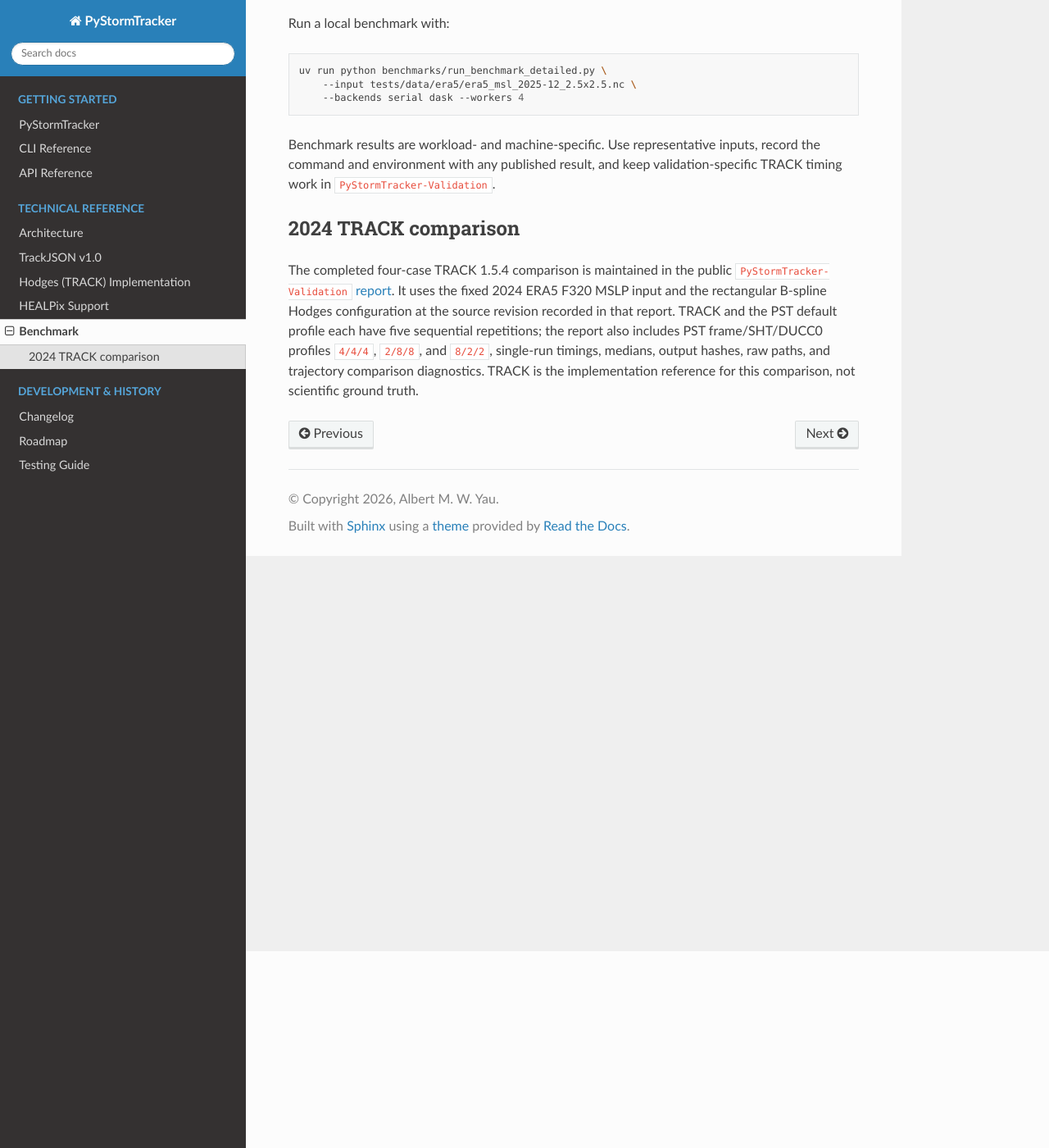
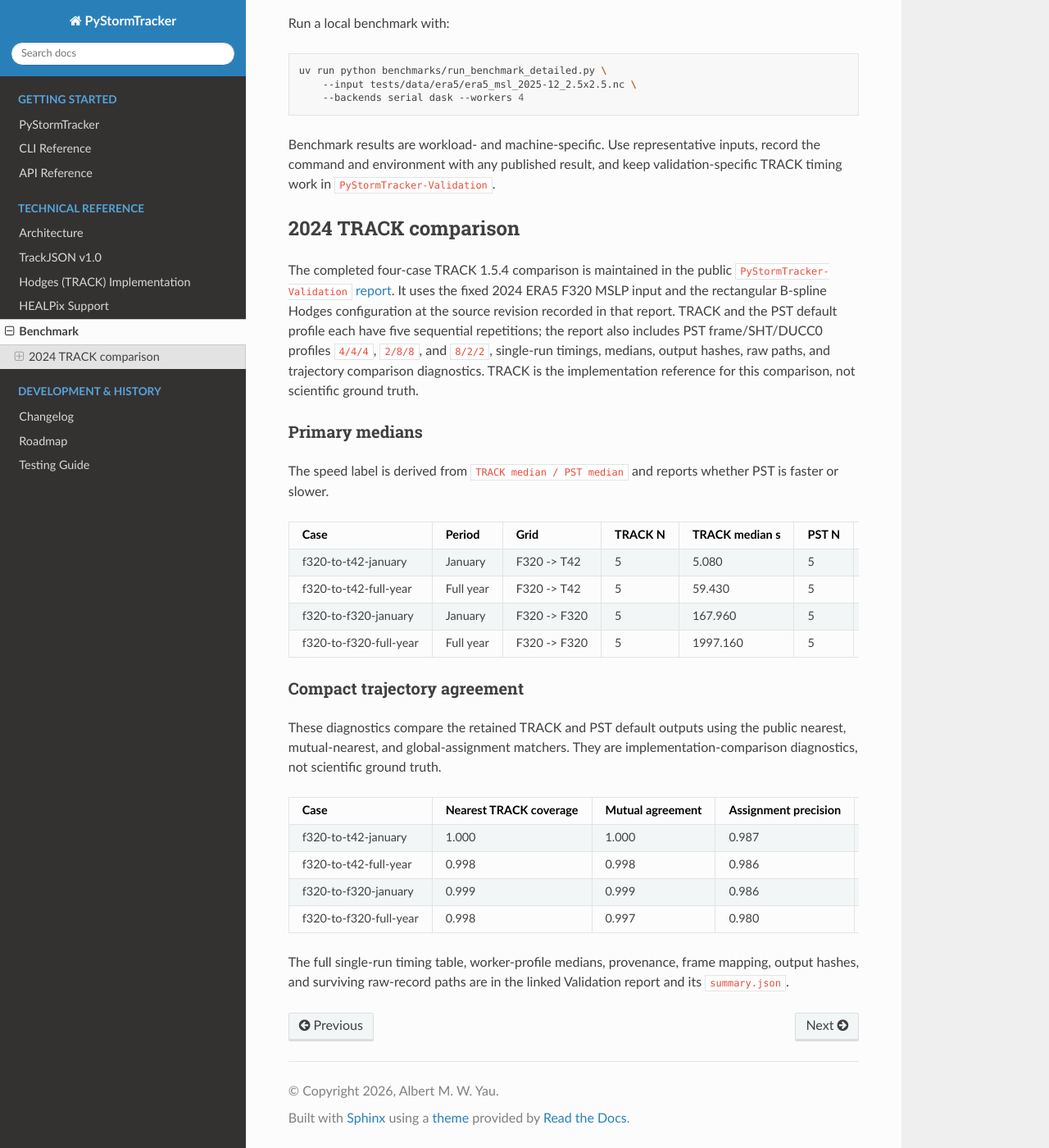
Before and after one commit to mwyau/PyStormTracker, a Sphinx documentation site: the page built from docs/benchmark.md, in a window 1280 px wide and 1400 px high, scrolled down 240 px. Shown: the whole window at 82% size. Built offline with Sphinx 7.4.7 and the Read the Docs theme 3.1.0, drawn with Linux system fonts in a browser that asks for light colours; pages that are not in the unit, such as notebooks, are missing from menus.

Commit message:
docs: summarize 2024 TRACK comparison

```diff
--- a/docs/benchmark.md
+++ b/docs/benchmark.md
@@ -28,3 +28,32 @@ also includes PST frame/SHT/DUCC0 profiles `4/4/4`, `2/8/8`, and `8/2/2`,
 single-run timings, medians, output hashes, raw paths, and trajectory
 comparison diagnostics. TRACK is the implementation reference for this
 comparison, not scientific ground truth.
+
+### Primary medians
+
+The speed label is derived from `TRACK median / PST median` and reports whether
+PST is faster or slower.
+
+| Case                   | Period    | Grid         | TRACK N | TRACK median s | PST N | PST median s | PST vs TRACK | TRACK tracks | PST tracks |
+| ---------------------- | --------- | ------------ | ------: | -------------: | ----: | -----------: | ------------ | -----------: | ---------: |
+| f320-to-t42-january    | January   | F320 -> T42  |       5 |          5.080 |     5 |        7.230 | 1.42x slower |          709 |        718 |
+| f320-to-t42-full-year  | Full year | F320 -> T42  |       5 |         59.430 |     5 |       27.060 | 2.20x faster |         7761 |       7859 |
+| f320-to-f320-january   | January   | F320 -> F320 |       5 |        167.960 |     5 |       43.440 | 3.87x faster |          779 |        789 |
+| f320-to-f320-full-year | Full year | F320 -> F320 |       5 |       1997.160 |     5 |      342.470 | 5.83x faster |         8595 |       8747 |
+
+### Compact trajectory agreement
+
+These diagnostics compare the retained TRACK and PST default outputs using the
+public nearest, mutual-nearest, and global-assignment matchers. They are
+implementation-comparison diagnostics, not scientific ground truth.
+
+| Case                   | Nearest TRACK coverage | Mutual agreement | Assignment precision | Assignment recall | Assignment F1 | Assignment median km | Assignment p95 km |
+| ---------------------- | ---------------------: | ---------------: | -------------------: | ----------------: | ------------: | -------------------: | ----------------: |
+| f320-to-t42-january    |                  1.000 |            1.000 |                0.987 |             1.000 |         0.994 |                0.006 |             0.048 |
+| f320-to-t42-full-year  |                  0.998 |            0.998 |                0.986 |             0.998 |         0.992 |                0.006 |             0.050 |
+| f320-to-f320-january   |                  0.999 |            0.999 |                0.986 |             0.999 |         0.992 |                0.007 |             0.059 |
+| f320-to-f320-full-year |                  0.998 |            0.997 |                0.980 |             0.997 |         0.989 |                0.007 |             0.061 |
+
+The full single-run timing table, worker-profile medians, provenance, frame
+mapping, output hashes, and surviving raw-record paths are in the linked
+Validation report and its [`summary.json`](https://github.com/mwyau/PyStormTracker-Validation/blob/main/results/benchmark-2024/summary.json).
```
